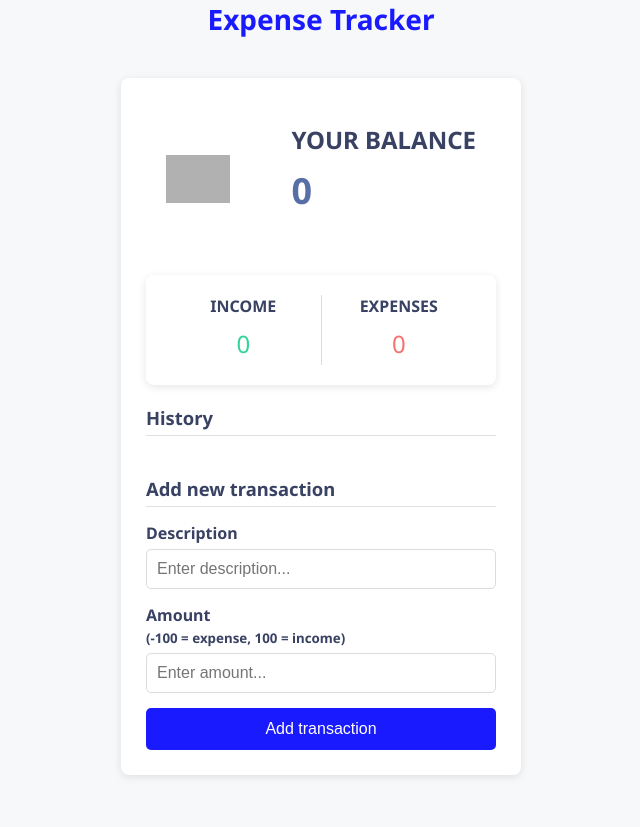
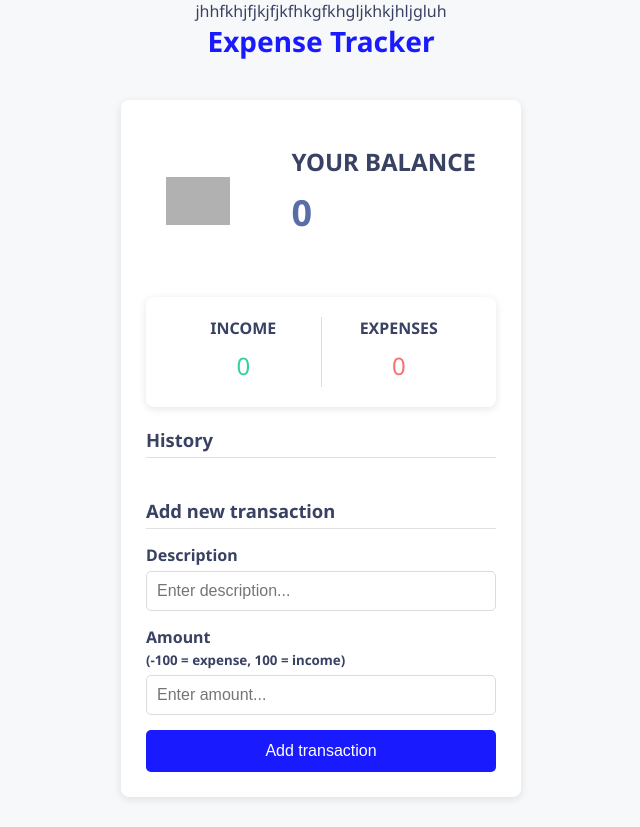
Before and after one commit to Blackbeardpir8/expense-webapp, a Django app: page / in a window 1280 px wide. Shown: the whole page, without its empty margins (319-959 px from the left). Before the commit the page ends 777 px from the top, so only its background shows below. Run offline with Django 5.2, Linux system fonts and the light colour scheme; data that the repository does not hold is empty; some libraries are stand-ins or nearby versions; grey boxes are pictures that could not be loaded.

Commit message:
git check

```diff
--- a/expense/tracker/templates/style.html
+++ b/expense/tracker/templates/style.html
@@ -248,3 +248,5 @@ input[type="number"]:focus {
 }
 
 </style>
+
+jhhfkhjfjkjfjkfhkgfkhgljkhkjhljgluh
```
